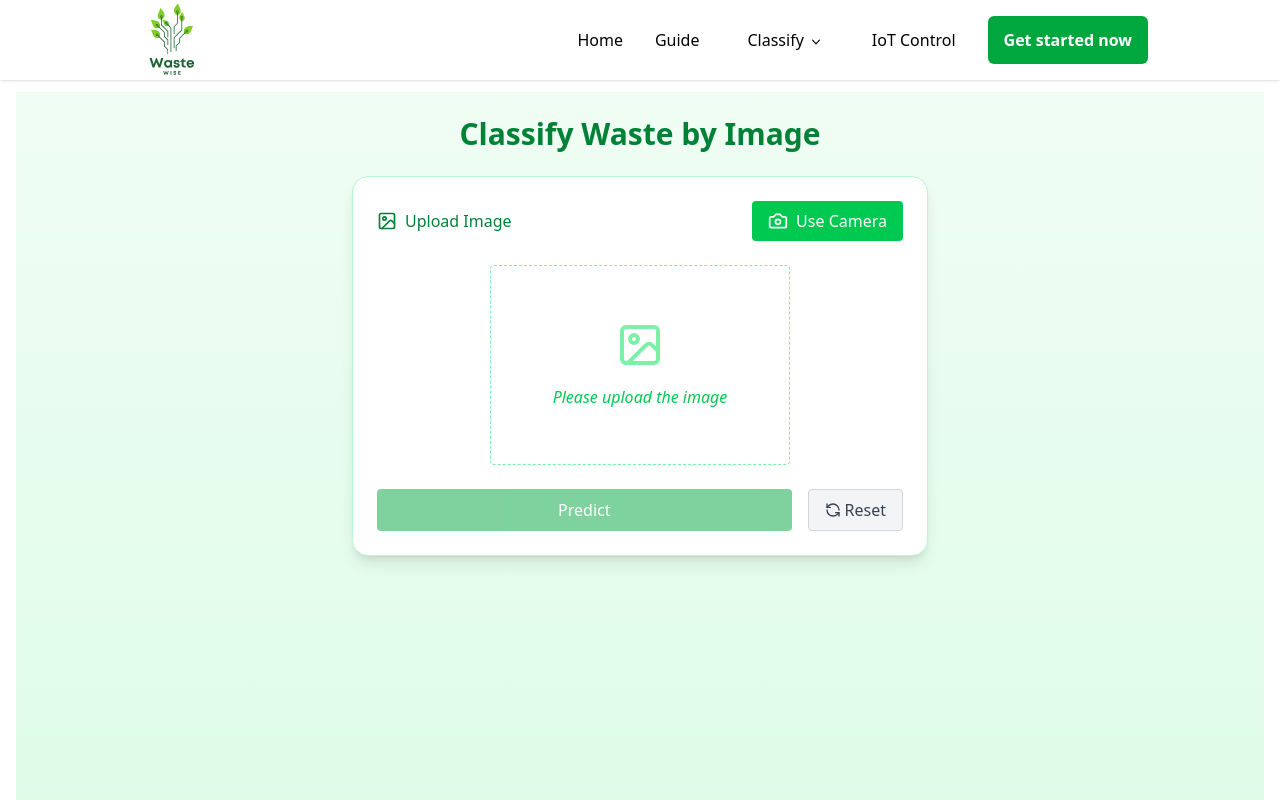
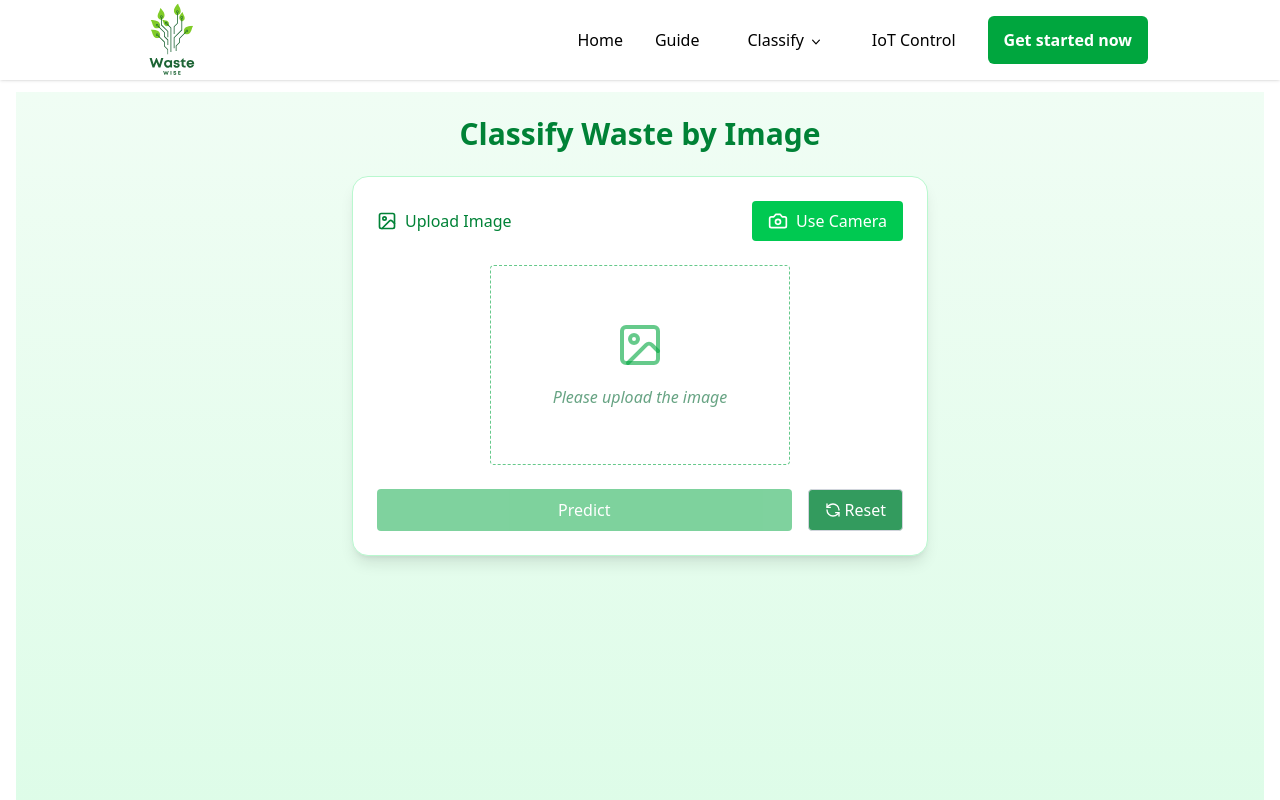
Before and after one commit to tran-tuong/waste-classification-FE, a React (Vite) app: page /classify/image in a window 1280 px wide. Shown: the top 800 px of the page. Built offline with nearby package versions, Linux system fonts and the light colour scheme.

Commit message:
add-preview-img

```diff
--- a/src/components/errorException/ApiErrorPopup.jsx
+++ b/src/components/errorException/ApiErrorPopup.jsx
@@ -5,10 +5,10 @@ const ApiErrorPopup = ({ onClose }) => {
     <div className="fixed inset-0 bg-black/40 flex items-center justify-center z-50">
       <div className="bg-white rounded-lg shadow-xl p-6 max-w-md text-center border-l-8 border-red-500">
         <h2 className="text-2xl font-bold text-red-600 mb-3 animate-pulse">
-          Functional Error
+          Ops Error!
         </h2>
         <p className="text-gray-700 mb-4">
-          We couldn’t connect to the server. Please contact to admin to fix the problems.
+          Couldn’t connect to the server. Please try again in a few minutes.
         </p>
         <button
           onClick={onClose}
--- a/src/pages/Classification/AutoWithIoT.jsx
+++ b/src/pages/Classification/AutoWithIoT.jsx
@@ -109,6 +109,7 @@ export default function AutoWithIoT() {
       } else {
         console.error("Prediction failed:", error);
         setApiError(true);
+        setPreview(null);
       }
     } finally {
       setLoading(false);
@@ -161,6 +162,18 @@ export default function AutoWithIoT() {
             Use Camera
           </button>
         </div>
+
+        {/* Hình mặc định */}
+        {!preview && (
+          <div className="mt-6 flex justify-center items-center">
+            <div className="w-[300px] h-[200px] object-contain rounded border border-dashed border-green-600/60 flex flex-col justify-center items-center p-4">
+              <ImageIcon className="w-12 h-12 text-green-600/60 mb-4" />
+              <p className="text-center text-green-800/60  italic">
+                Please upload the image
+              </p>
+            </div>
+          </div>
+        )}
 
         {preview && (
           <img
@@ -268,7 +281,6 @@ export default function AutoWithIoT() {
         </div>
       )}
 
-      {/* Popup khi thùng đang bận */}
       {binBusy && <BinBusyPopup onClose={() => setBinBusy(false)} />}
       {apiError && <ApiErrorPopup onClose={() => setApiError(false)} />}
     </div>
--- a/src/pages/Classification/ClassifyByImage.jsx
+++ b/src/pages/Classification/ClassifyByImage.jsx
@@ -82,7 +82,7 @@ export default function ClassifyByImage() {
       </h1>
 
       <div className="max-w-xl mx-auto bg-white p-6 rounded-2xl shadow-lg border border-green-200">
-        <div className="flex flex-col md:flex-row gap-4 justify-between items-center">
+        <div className="flex flex-col sm:flex-row gap-4 justify-between items-center">
           <label className="flex items-center gap-2 text-green-700 font-medium cursor-pointer">
             <ImageIcon className="w-5 h-5" />
             <input
@@ -106,9 +106,9 @@ export default function ClassifyByImage() {
         {/* Hình mặc định */}
         {!preview && (
           <div className="mt-6 flex justify-center items-center">
-            <div className="w-[300px] h-[200px] object-contain rounded border border-dashed border-green-300 flex flex-col justify-center items-center p-4">
-              <ImageIcon className="w-12 h-12 text-green-300 mb-4" />
-              <p className="text-center text-green-500  italic">
+            <div className="w-[300px] h-[200px] object-contain rounded border border-dashed border-green-600/60 flex flex-col justify-center items-center p-4">
+              <ImageIcon className="w-12 h-12 text-green-600/60 mb-4" />
+              <p className="text-center text-green-800/60  italic">
                 Please upload the image
               </p>
             </div>
@@ -134,7 +134,7 @@ export default function ClassifyByImage() {
           </button>
           <button
             onClick={handleReset}
-            className="flex items-center justify-center gap-1 bg-gray-100 border border-gray-300 text-gray-700 py-3 px-4 rounded hover:bg-gray-200 transition"
+            className="flex items-center justify-center gap-1 bg-green-700/80 border border-gray-300 text-white py-3 px-4 rounded hover:bg-green-900/80 transition"
           >
             <RefreshCcw size={16} />
             Reset
```
